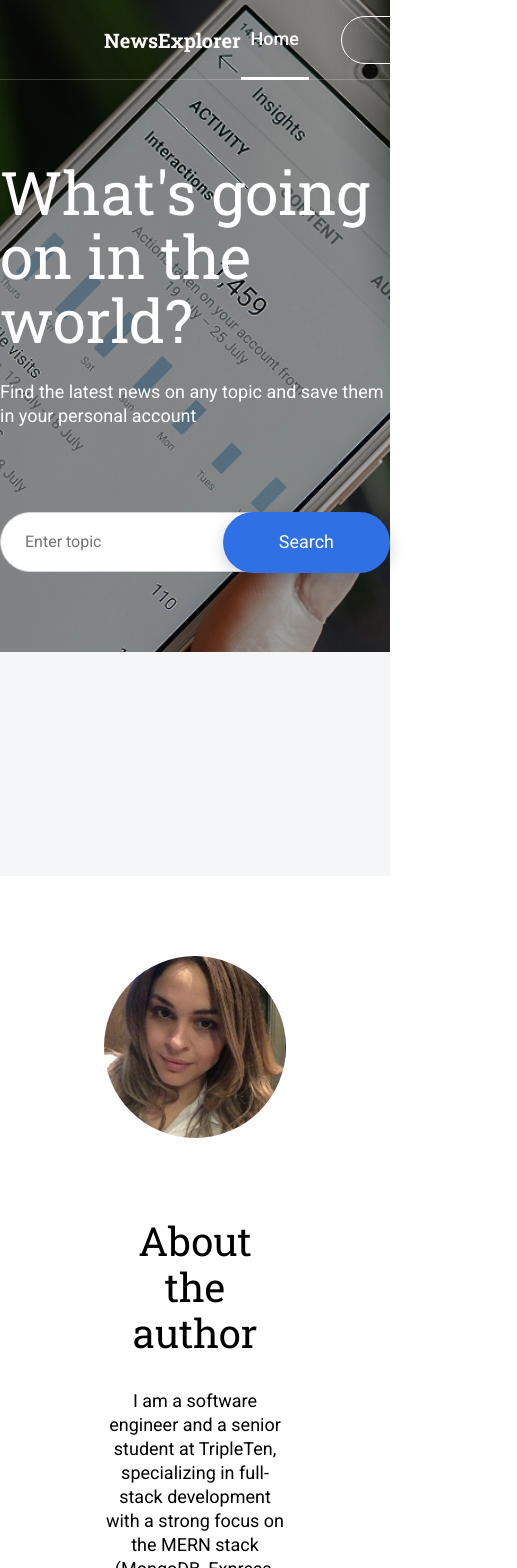
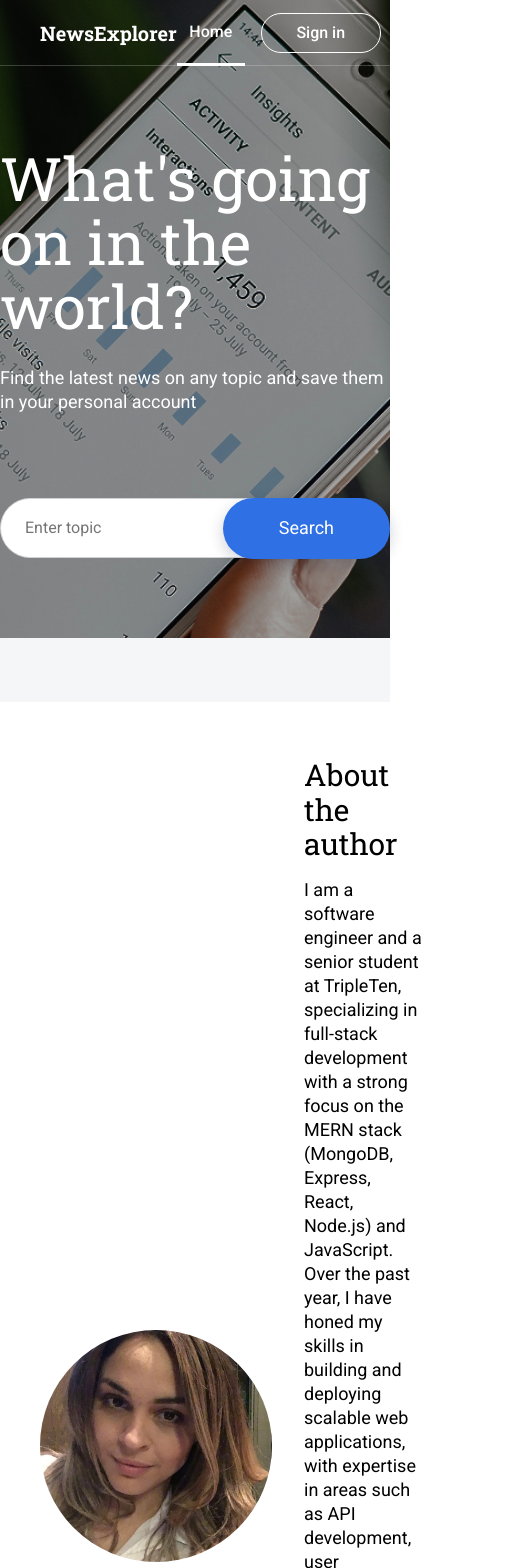
Before and after one commit to Sharrine8/final-project_frontend, a React (Vite) app: page / in a window 390 px wide. Shown: the top 1568 px of the page, 517 px wide, since content can reach past the window. Built offline with nearby package versions, Linux system fonts and the light colour scheme.

Commit message:
fix: tablet responsive design

```diff
--- a/src/components/About/About.css
+++ b/src/components/About/About.css
@@ -33,12 +33,20 @@
 
 @media (max-width: 768px) {
   .about {
-    grid-template-columns: 1fr;
-    grid-template-rows: auto auto;
-    text-align: center;
+    gap: 32px;
+    padding: 40px;
+    display: flex;
   }
 
   .about__img {
     margin: 0 auto;
+    height: 232px;
+    width: 232px;
+  }
+
+  .about__title {
+    font-size: 30px;
+    margin: 16px 0;
+    text-align: left;
   }
 }
--- a/src/components/About/About.jsx
+++ b/src/components/About/About.jsx
@@ -16,13 +16,8 @@ function About() {
           applications, with expertise in areas such as API development, user
           authentication, and data validation. I am proficient in using tools
           like Postman for API testing and Figma for designing intuitive user
-          interfaces. <br />
-          Fluent in English, Portuguese, Mandarin, and Spanish, I am able to
-          collaborate effectively with international teams and understand
-          diverse user needs. I am passionate about continuous learning and
-          apply a problem-solving mindset to every project I undertake. Outside
-          of my professional life, I enjoy reading, traveling, playing guitar
-          and piano, and exploring nature. <br />
+          interfaces.
+          <br />
           With a solid foundation in full-stack development, I am eager to
           contribute to impactful projects and further refine my technical and
           collaborative skills.
--- a/src/components/Footer/Footer.css
+++ b/src/components/Footer/Footer.css
@@ -10,6 +10,7 @@
   color: #b6bcbf;
   font-family: "Roboto-Regular", Arial, sans-serif;
   font-weight: 400;
+  font-size: 16px;
 }
 
 .footer__links {
@@ -52,3 +53,10 @@
   background: transparent url("../../assets/linkedin-logo.svg") center no-repeat;
   background-size: cover;
 }
+
+@media (max-width: 768px) {
+  .footer {
+    padding: 0 40px;
+    height: 64px;
+  }
+}
--- a/src/components/Header/Header.css
+++ b/src/components/Header/Header.css
@@ -17,13 +17,13 @@
   gap: 32px;
 }
 
-.header__container_home {
+.header__container_type_home {
   margin: 0 auto;
   padding: 80px 0;
   gap: 28px;
 }
 
-.header__container_saved-news {
+.header__container_type_saved-news {
   padding: 40px 104px;
   margin: 0;
 }
@@ -65,3 +65,20 @@
   max-width: 530px;
   margin: 0;
 }
+
+.header__keywords {
+  font-size: 18px;
+}
+
+@media (max-width: 770px) {
+  .header__container_type_saved-news {
+    gap: 20px;
+  }
+
+  .header__container_type_home {
+    max-width: 608px;
+  }
+  .header__container .header__text {
+    font-size: 30px;
+  }
+}
--- a/src/components/Header/Header.jsx
+++ b/src/components/Header/Header.jsx
@@ -44,7 +44,7 @@ function Header({
         onLogout={onLogout}
       />
       {isSavedNews ? (
-        <section className="header__container header__container_saved-news">
+        <section className="header__container header__container_type_saved-news">
           <h2 className="header__saved-news-title">Saved articles</h2>
           <p className="header__text">
             {currentUser.name}, you have {savedArticles.length} saved articles
@@ -54,7 +54,7 @@ function Header({
           </p>
         </section>
       ) : (
-        <section className="header__container header__container_home">
+        <section className="header__container header__container_type_home">
           <h1 className="header__title">What's going on in the world?</h1>
           <p className="header__subtitle">
             Find the latest news on any topic and save them in your personal
--- a/src/components/Navigation/Navigation.css
+++ b/src/components/Navigation/Navigation.css
@@ -46,7 +46,7 @@
   cursor: pointer;
 }
 
-.nav__link_home {
+.nav__link_type_home {
   width: 68px;
   height: 80px;
   display: flex;
@@ -108,3 +108,32 @@
   justify-content: center;
   align-items: center;
 }
+
+@media (max-width: 770px) {
+  .nav {
+    padding: 0 40px;
+    min-height: 66px;
+    height: 66px;
+  }
+
+  .nav__links {
+    gap: 16px;
+  }
+
+  .nav__link {
+    font-size: 16px;
+  }
+
+  .nav__link_type_home {
+    height: 66px;
+  }
+
+  .nav__link_saved-news {
+    height: 66px;
+  }
+
+  .nav__btn {
+    max-width: 120px;
+    max-height: 40px;
+  }
+}
--- a/src/components/Navigation/Navigation.jsx
+++ b/src/components/Navigation/Navigation.jsx
@@ -1,11 +1,14 @@
 import { Link, useLocation } from "react-router-dom";
 import logout_black from "../../assets/logout-black.svg";
+import { useContext } from "react";
 import logout_white from "../../assets/logout-white.svg";
+import CurrentUserContext from "../../contexts/CurrentUserContext";
 import "./Navigation.css";
 
 function Navigation({ isLoggedIn, openLoginModal, onLogout }) {
   const { pathname } = useLocation();
   const isHome = pathname === "/";
+  const currentUser = useContext(CurrentUserContext);
   return (
     <nav className={`nav ${isHome ? "" : "nav__saved-news"}`}>
       <Link
@@ -19,7 +22,7 @@ function Navigation({ isLoggedIn, openLoginModal, onLogout }) {
           <li className="nav__li">
             <Link
               to="/"
-              className={`nav__link nav__link_home ${
+              className={`nav__link nav__link_type_home ${
                 isHome
                   ? "nav__link_white nav__link_white_active"
                   : "nav__link_black"
@@ -47,7 +50,7 @@ function Navigation({ isLoggedIn, openLoginModal, onLogout }) {
                 isHome ? "nav__btn_logged-in_white" : "nav__btn_logged-in_black"
               }`}
             >
-              Log out
+              {currentUser.name}
               <img
                 alt="logout-icon"
                 src={isHome ? logout_white : logout_black}
@@ -60,7 +63,7 @@ function Navigation({ isLoggedIn, openLoginModal, onLogout }) {
           <li className="nav__li">
             <Link
               to="/"
-              className="nav__link nav__link_home nav__link_white_active"
+              className="nav__link nav__link_type_home nav__link_white_active"
             >
               Home
             </Link>
--- a/src/components/NewsCard/NewsCard.css
+++ b/src/components/NewsCard/NewsCard.css
@@ -12,6 +12,7 @@
   border-top-left-radius: 10px;
   border-top-right-radius: 10px;
   width: 100%;
+  object-fit: cover;
 }
 
 .news-card__info {
@@ -66,6 +67,8 @@
   font-family: "RobotoSlab-Bold", Arial, sans-serif;
   font-weight: 700;
   font-size: 16px;
+  text-overflow: ellipsis;
+  overflow: hidden;
 }
 
 .news-card__category {
@@ -142,3 +145,40 @@
 .news-card__delete:hover {
   background-image: url("../../assets/trash-hover.png");
 }
+
+@media (max-width: 768px) {
+  .news-card {
+    max-width: 224px;
+    max-height: 420px;
+  }
+
+  .news-card__img {
+    height: 150px;
+  }
+
+  .news-card__info {
+    padding: 16px;
+  }
+
+  .news-card__title {
+    font-size: 22px;
+  }
+
+  .news-card__source {
+    bottom: 16px;
+    left: 16px;
+    text-overflow: ellipsis;
+    overflow: hidden;
+  }
+
+  .news-card__btn-container {
+    top: 8px;
+    right: 8px;
+  }
+
+  .news-card__category {
+    top: 8px;
+    left: 8px;
+    padding: 12px 20px;
+  }
+}
--- a/src/components/NewsCardList/NewsCardList.css
+++ b/src/components/NewsCardList/NewsCardList.css
@@ -2,6 +2,9 @@
   display: flex;
   flex-direction: column;
   padding: 80px 104px;
+  justify-content: center;
+  align-items: center;
+  gap: 32px;
 }
 
 .cards__list {
@@ -32,3 +35,13 @@
 .cards__show-more-btn:hover {
   background: rgba(232, 232, 232, 0.9);
 }
+
+@media (max-width: 768px) {
+  .cards {
+    padding: 32px 40px;
+  }
+  .cards__list {
+    padding: 0;
+    gap: 8px;
+  }
+}
--- a/src/components/NewsCardList/NewsCardList.jsx
+++ b/src/components/NewsCardList/NewsCardList.jsx
@@ -49,11 +49,12 @@ function NewsCardList({
           })}
         </ul>
       )}
-      {articlesToShow < articles.length && (
+      {(pathname !== "/saved-news" && articlesToShow < articles.length) ||
+      (pathname === "/saved-news" && articlesToShow < savedNews.length) ? (
         <button className="cards__show-more-btn" onClick={handleShowMore}>
           Show more
         </button>
-      )}
+      ) : null}
     </section>
   );
 }
```
